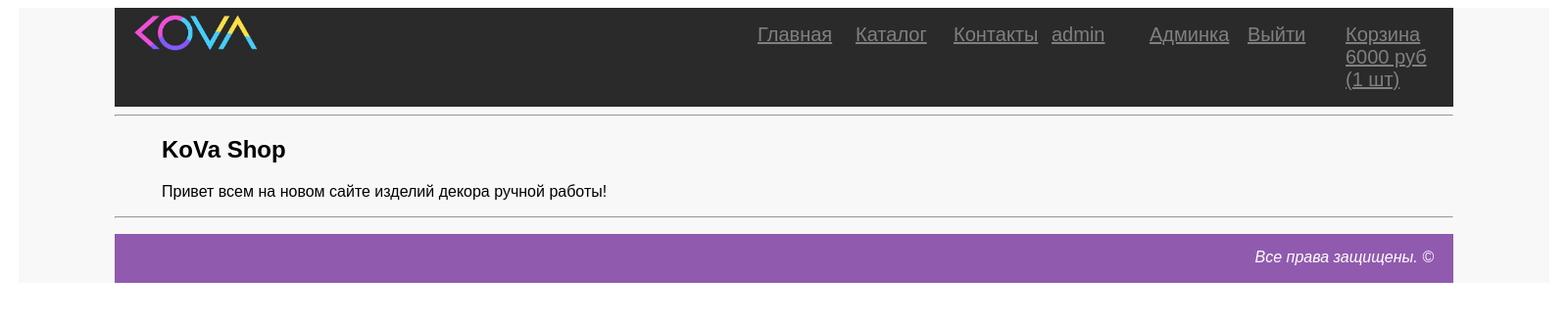
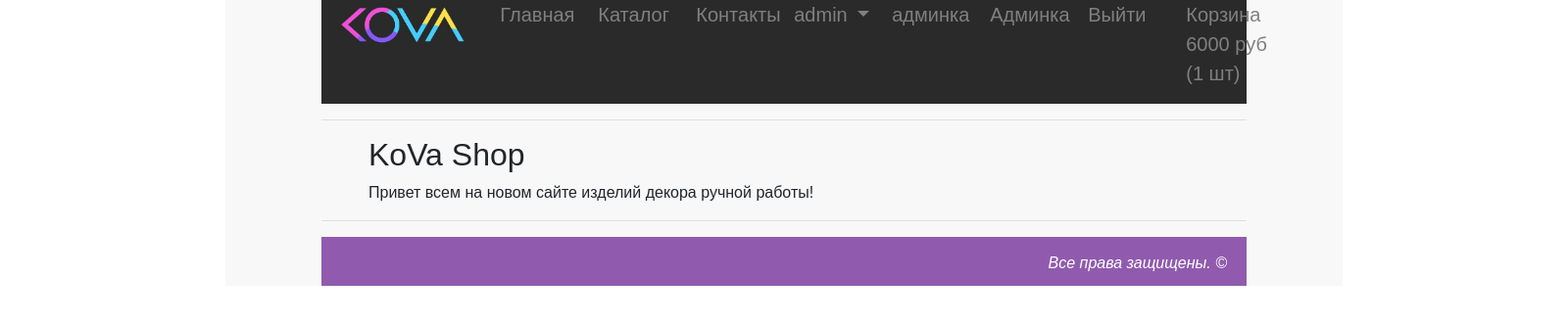
Before and after one commit to Rassoliny/geek-django, a Django app: page / in a window 1600 px wide. Shown: the top 331 px of the page at 98% size. Run offline with Django 3.2, Linux system fonts and the light colour scheme; a user stored in the database is signed in; data comes from the database, SQL or seed files in the repository; some libraries are stand-ins or nearby versions.

Commit message:
includes for ordersapp

```diff
--- a/server/mainapp/templates/includes/menu.html
+++ b/server/mainapp/templates/includes/menu.html
@@ -3,12 +3,32 @@
     <li><a href="{% url 'catalog' %}">Каталог</a></li>
     <li><a href="{% url 'contacts' %}">Контакты</a></li>
     {% if user.is_authenticated %}
-        <li>
-            <a href="{% url 'auth:edit' %}">
-                {{ user.first_name|default:'USER' }}
-            </a>
-        </li>
+   <li>
+       <div class="dropdown">
+           <a class="dropdown-toggle" href="" data-toggle="dropdown">
+               {{ user.first_name|default:'Пользователь' }}
+               <span class="caret"></span>
+           </a>
+           <ul class="dropdown-menu">
+               <li>
+                   <a href="{% url 'auth:edit' %}">
+                       профиль
+                   </a>
+               </li>
+               <li>
+                   <a href="{% url 'ordersapp:orders_list' %}">
+                       заказы
+                   </a>
+               </li>
+           </ul>
+       </div>
+   </li>
     {% endif %}
+{% if user.is_superuser %}
+   <li>
+       <a href="{% url 'admin:users' %}">админка</a>
+   </li>
+{% endif %}
     {% if user.is_superuser %}
         <li>
             <a href="{% url 'admin:users' %}">Админка</a>
--- a/server/mainapp/templates/mainapp/base.html
+++ b/server/mainapp/templates/mainapp/base.html
@@ -7,7 +7,12 @@
     <meta http-equiv="X-UA-Compatible" content="IE=edge">
     <title>{% block page_title %}{% endblock %}</title>
     <meta name="viewport" content="width=device-width, initial-scale=1">
-    <link rel="stylesheet" type="text/css" media="screen" href=" {% static 'css/main.css' %}" />
+    <link rel="stylesheet" type="text/css" href="{% static 'css/bootstrap.min.css' %}">
+    <link rel="stylesheet" type="text/css" media="screen" href=" {% static 'css/main.css' %}" >
+    <link rel="stylesheet" href="{% static 'fonts/font-awesome/css/font-awesome.css' %}">
+    <script src="{% static 'js/jquery-3.2.1.min.js' %}"></script>
+    <script src="{% static 'js/bootstrap.min.js' %}"></script>
+
 </head>
 <body>
     <div class="container">
```
Also changed, not shown: 2 other files.
